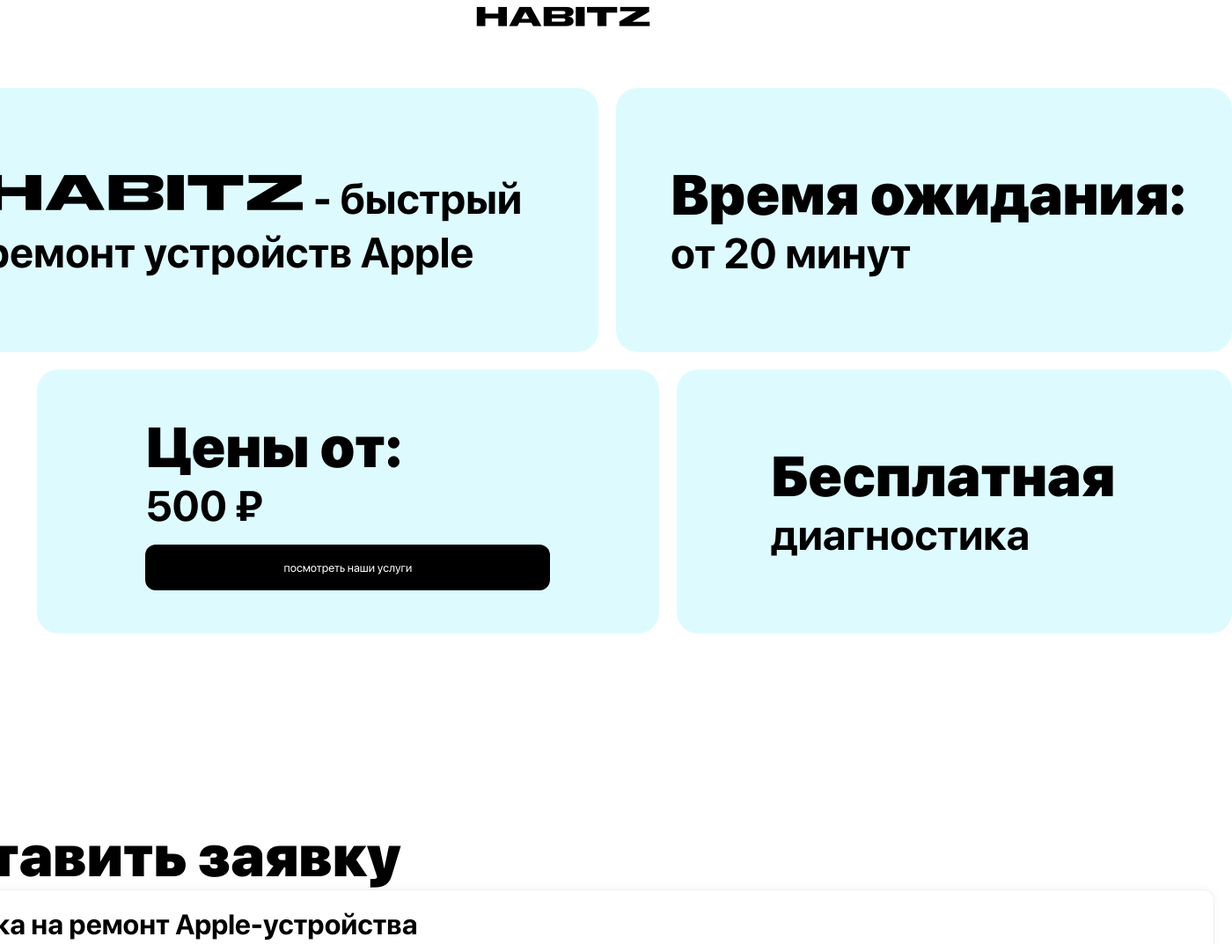
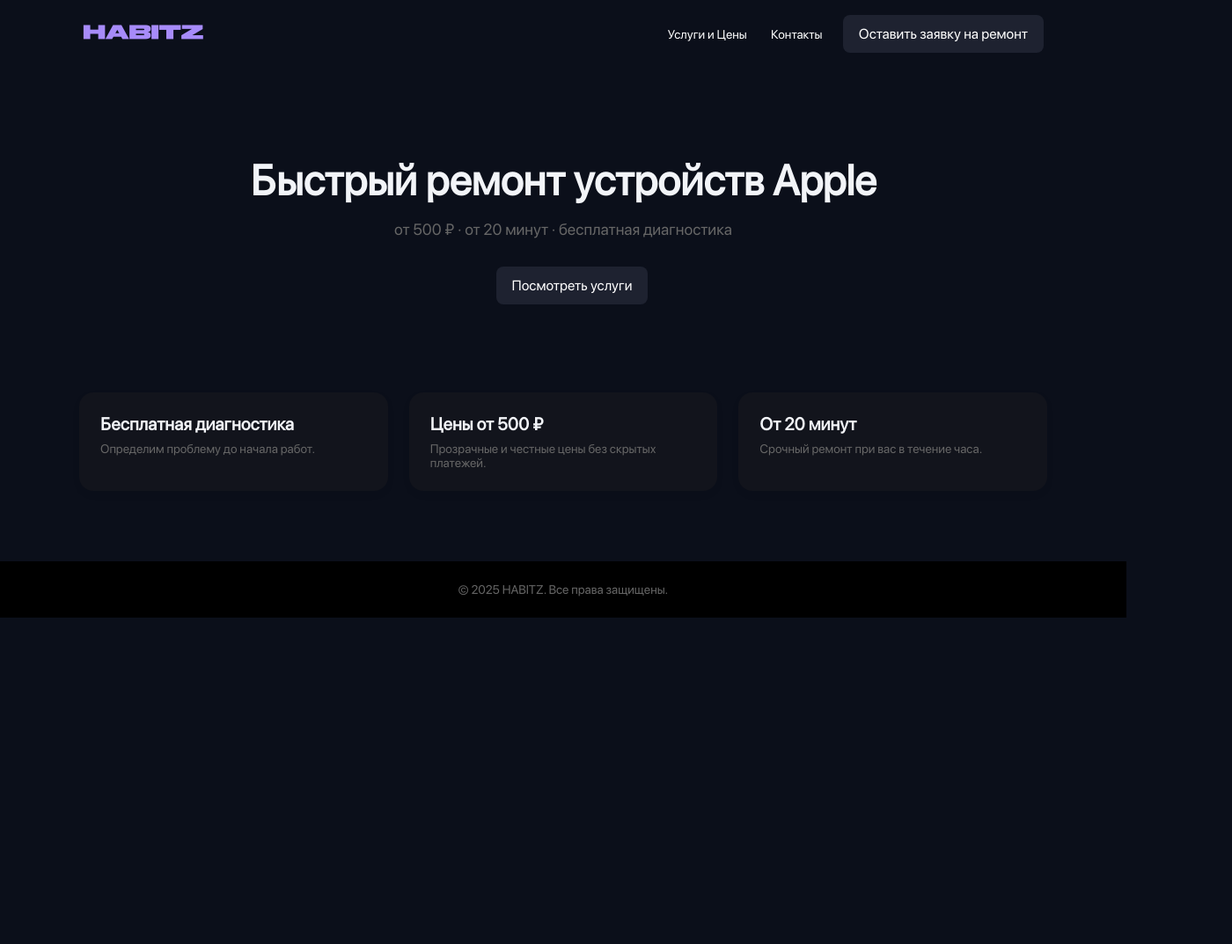
Before and after one commit to D1maKryt/Project, a website: page HelloApp/index.html in a window 1280 px wide. Shown: the top 1073 px of the page at 88% size, 1400 px wide, since content can reach past the window. After the commit the page ends 800 px from the top, so only its background shows below. Drawn offline with Linux system fonts and the light colour scheme.

Commit message:
Frontend форма

```diff
--- a/HelloApp/index.html
+++ b/HelloApp/index.html
@@ -1,119 +1,45 @@
 <!DOCTYPE html>
-<html lang="en">
+<html lang="ru">
 <head>
-    <meta charset="UTF-8">
-    <meta name="viewport" content="width=device-width, initial-scale=1.0">
+  <meta charset="UTF-8" />
+  <meta name="viewport" content="width=device-width, initial-scale=1.0" />
   <link rel="stylesheet" href="styles/style.css">
   <link rel="stylesheet" href="styles/font.css">
-    <title>Проект</title>
+  <title>HABITZ — Ремонт Apple</title>
 </head>
 <body>
   <header>
-
-        <p class="logo">Habitz</p>
-
+    <div style="font-size: 24px; font-weight: bold; font-family: TS; color: #A78BFA;">HABITZ</div>
+    <nav>
+      <a href="#">Услуги и Цены</a>
+      <a href="#">Контакты</a>
+      <a href="order.html"<button class="btn-black">Оставить заявку на ремонт</button></a>
+    </nav>
   </header>
 
-    <main>
+  <section class="hero">
+    <h1>Быстрый ремонт устройств Apple</h1>
+    <p>от 500 ₽ · от 20 минут · бесплатная диагностика</p>
+    <button class="btn-black">Посмотреть услуги</button>
+  </section>
 
-        <div class="content-info">
-            <div class="content-info-1">
-                <div class="info-1">
-                    <p><span style="font-family: TS; font-size: 64px;">Habitz</span> - быстрый ремонт устройств Apple</p>
+  <section class="grid">
+    <div class="card">
+      <h3>Бесплатная диагностика</h3>
+      <p>Определим проблему до начала работ.</p>
     </div>
-                <div class="info-2">
-                    <p><span style="font-family: sf-pro-black; font-size: 64px;">Время ожидания:</span> от 20 минут</p>
+    <div class="card">
+      <h3>Цены от 500 ₽</h3>
+      <p>Прозрачные и честные цены без скрытых платежей.</p>
     </div>
-            </div>
-            <div class="content-info-2">
-                <div class="text-original">
-                    <p>original</p>
-                </div>
-                <div class="info-3">
-                    <div class="text-info">
-                        <p><span style="font-family: sf-pro-black; font-size: 64px;">Цены от:</span></p>
-                        <p>500 ₽</p>
-                        <button>посмотреть наши услуги</button>
-                    </div>
-            </div>
-            <div class="info-4">
-                <p><span style="font-family: sf-pro-black; font-size: 64px;">Бесплатная</span> диагностика</p>
-            </div>
-            </div>
-        </div>
-
-        <div class="applications-form">
-
-                <section class="form-section">
-                    <p style="font-family: sf-pro-black; font-size: 64px;"> Оставить заявку</p>
-                    <div class="form-container">
-                        <p style="font-family: sf-pro-bold; font-size: 32px; margin-bottom: 20px;">Заявка на ремонт Apple-устройства</p>
-                        <form>
-                        <div class="form-group">
-                            <label>ФИО</label>
-                            <input type="text" name="name" required>
-                        </div>
-
-                        <div class="form-group">
-                            <label>Тип устройства</label>
-                            <select name="device-type" required>
-                            <option value="">Выберите устройство</option>
-                            <option value="iPhone">iPhone</option>
-                            <option value="iPad">iPad</option>
-                            <option value="MacBook">MacBook</option>
-                            <option value="iMac">iMac</option>
-                            <option value="Другое">Другое</option>
-                            </select>
-                        </div>
-
-                        <div class="form-group">
-                            <label>Модель (например, iPhone 13 Pro)</label>
-                            <input type="text" name="model">
-                        </div>
-
-                        <div class="form-group">
-                            <label>Описание проблемы</label>
-                            <textarea name="issue"></textarea>
-                        </div>
-
-                        <div class="form-group">
-                            <label>Номер телефона</label>
-                            <input type="tel" name="phone" required>
-                        </div>
-
-                        <div class="form-group">
-                            <label>Email (необязательно)</label>
-                            <input type="email" name="email">
-                        </div>
-
-                        <button type="submit" class="submit-btn">Оставить заявку</button>
-                        </form>
+    <div class="card">
+      <h3>От 20 минут</h3>
+      <p>Срочный ремонт при вас в течение часа.</p>
     </div>
   </section>
-        </div>
-
-    </main>
 
   <footer>
-
+    © 2025 HABITZ. Все права защищены.
   </footer>
-
-    <script>
-
-        const openPopup = document.getElementById('open-popup');
-        const popupWindow = document.getElementById('popup-window');
-
-        openPopup.addEventListener('click', (e) => {
-            e.preventDefault();
-            popupWindow.style.display = 'flex';
-        });
-
-        popupWindow.addEventListener('click', (e) => {
-            if (e.target === popupWindow) {
-                popupWindow.style.display = 'none';
-            }
-        });
-
-    </script>
 </body>
 </html>
--- a/HelloApp/styles/style.css
+++ b/HelloApp/styles/style.css
@@ -34,232 +34,100 @@
 }
 
 body {
-    width: 100%;
-    min-height: 100vh;
-    display: flex;
-    justify-content: center;
-    align-items: flex-start;
-}
-
-.container {
-    width: 100%;
-    max-width: 1440px;
-    margin: 0 auto;
-    padding: 20px;
-}
-
-/* HEADER */
-
-header {
-    position: fixed;
-    top: 0;
-    left: 0;
-    right: 0;
-    display: flex;
-    justify-content: center;
-    align-items: center;
-    padding: 0 8%;
-    -webkit-backdrop-filter: blur(10px);
-    backdrop-filter: blur(10px);
-    background-color: rgba(0, 0, 0, 0);
-    width: 100%;
-    height: 5%;
-    z-index: 1000;
-    top: 0;
-}
-
-.logo {
-    font-size: 35px;
-    font-family: TS;
-    color: black;
-    transition: ease-in 0.5s;
-}
-
-.logo:hover {
-    color: #FF6900;
-}
-
-/* HEADER */
-
-/* MAIN */
-
-main {
-    margin-top: 100px;
-}
-
-.content-info {
-    width: 1520px;
-    height: 615px;
-    margin-bottom: 200px;
-}
-.content-info p{
-    font-family: sf-pro-bold;
-}
-.content-info-1 {
-    width: 1520px;
-    height: 300px;
-    display: flex;
-    justify-content: space-around;
-}
-.content-info-2 {
-    width: 1520px;
-    height: 300px;
-    display: flex;
-    justify-content: space-around;
-    margin-top: 20px;
-}
-.info-1 {
-    width: 800px;
-    height: 300px;
-    padding-left: 102px;
-    /* padding-right: 101px; */
-    display: flex;
-    justify-content: center;
-    align-items: center;
-    background-color: #DDFBFF;
-    border-radius: 24px;
-    font-size: 48px;
-    font-family: sf-pro-bold;
-}
-.info-2 {
-    width: 700px;
-    height: 300px;
-    padding-left: 62px;
-    margin-left: 20px;
-    display: flex;
-    justify-content: center;
-    align-items: center;
-    background-color: #DDFBFF;
-    border-radius: 24px;
-    font-size: 48px;
-    font-family: sf-pro-bold;
-}
-
-.text-original p {
-    transform: rotate(270deg);
-    transform-origin: right-bottom;
-    white-space: nowrap;
-    font-size: 48px;
-    font-family: sf-pro-bold;
-    margin-top: 120px;
-}
-
-.info-3 {
-    width: 800px;
-    height: 300px;
-    /* padding-left: 102px;
-    padding-right: 101px; */
-    display: flex;
-    justify-content: center;
-    /* flex-direction: column; */
-    align-items: center;
-    background-color: #DDFBFF;
-    border-radius: 24px;
-    font-size: 48px;
-    font-family: sf-pro-bold;
-}
-.text-info p{
-    display: flex;
-    flex-direction: column;
-    font-family: sf-pro-bold;
-}
-.text-info button {
-    background-color: black;
-    border: none;
-    color: white;
-    border-radius: 12px;
-    width: 460px;
-    height: 52px;
-    transition: ease-in 0.5s;
-}
-.text-info button:hover {
-    background-color: orange;
-}
-
-.info-4 {
-    width: 700px;
-    height: 300px;
-    margin-left: 20px;
-    padding-left: 107px;
-    display: flex;
-    justify-content: center;
-    align-items: center;
-    background-color: #DDFBFF;
-    border-radius: 24px;
-    font-size: 48px;
-    font-family: sf-pro-bold;
-}
-
-/* ОФОРМЛЕНИЕ ЗАЯВКИ */
-
-.form-section {
-    max-width: 1520px;
-    margin: 40px auto;
-    padding: 20px;
+    margin: 0;
+    font-family: sf-pro-regular;
+    background-color: #0B0F1A;
+    color: #F2F4F8;
     animation: appear linear;
     animation-timeline: view();
     animation-range: entry 0 cover 30%;
 }
-
-.form-section h2 {
-    font-size: 24px;
-    font-weight: bold;
-    margin-bottom: 30px;
+body p {
+    font-family: sf-pro-regular;
 }
-
-.form-container {
-    background-color: white;
+header {
+    max-width: 1140px;
+    margin: 0 auto;
+    padding: 24px;
+    display: flex;
+    justify-content: space-between;
+    align-items: center;
+}
+nav a {
+    margin-left: 24px;
+    text-decoration: none;
+    color: #ffffff;
+    font-size: 14px;
+    transition: 0.3s;
+}
+nav a:hover {
+    color: 	#4D7EFF;
+}
+.btn-black {
+    background-color: #1E2230;
+    color: #ffffff;
+    margin-left: 20px;
+    padding: 12px 18px;
+    border: none;
+    border-radius: 8px;
+    cursor: pointer;
+    font-size: 16px;
+    transition: 0.3s;
+}
+.btn-black:hover {
+    background-color: #6B21A8;
+    box-shadow: 0 4px 16px rgba(124, 58, 237, 0.4);
+}
+.hero {
+    text-align: center;
+    padding: 100px 20px;
+}
+.hero h1 {
+    font-size: 48px;
+    margin-bottom: 16px;
+}
+.hero p {
+    font-size: 18px;
+    color: #666;
+    margin-bottom: 32px;
+}
+.btn-blue {
+    background-color: #1E2230;
+    color: #ffffff;
+    padding: 16px 32px;
+    font-size: 16px;
+    border: none;
     border-radius: 12px;
-    padding: 20px;
-    border: 1px solid #f0f0f0;
-    box-shadow: 0px 0px 10px rgba(0,0,0,0.05);
+    cursor: pointer;
 }
-
-.form-container h3 {
-    font-size: 16px;
-    font-weight: bold;
-    margin-bottom: 20px;
+.grid {
+    display: flex;
+    flex-wrap: wrap;
+    max-width: 1140px;
+    margin: 0 auto;
+    gap: 24px;
+    padding: 0 20px 80px;
 }
-
-.form-group {
-    margin-bottom: 15px;
+.card {
+    background-color: #12141C;
+    padding: 24px;
+    border-radius: 16px;
+    box-shadow: 0 4px 10px rgba(0, 0, 0, 0.05);
+    flex: 1;
+    min-width: 300px;
 }
-
-.form-group label {
-    display: block;
-    font-size: 24px;
-    margin-bottom: 6px;
-    font-family: sf-pro-medium;
+.card h3 {
+    font-size: 20px;
+    margin-bottom: 8px;
 }
-
-.form-group input,
-.form-group select,
-.form-group textarea {
-    width: 100%;
-    padding: 10px;
-    font-size: 18px;
-    border: 1px solid #ccc;
-    border-radius: 6px;
+.card p {
+    font-size: 14px;
+    color: #666;
 }
-
-.form-group textarea {
-    resize: vertical;
-    height: 80px;
+footer {
+    background-color: #000000;
+    text-align: center;
+    padding: 24px;
+    font-size: 14px;
+    color: #666;
 }
-
-.submit-btn {
-    width: 100%;
-    background-color: black;
-    color: white;
-    font-size: 14px;
-    padding: 12px;
-    border: none;
-    border-radius: 6px;
-    cursor: pointer;
-    margin-top: 10px;
-    transition: ease-in 0.5s;
-}
-
-.submit-btn:hover {
-    background-color: orange;
-}
```
Also changed, not shown: HelloApp/order.html (added, +175 -0 lines). Lines whose indentation alone changed are shown as unchanged.
